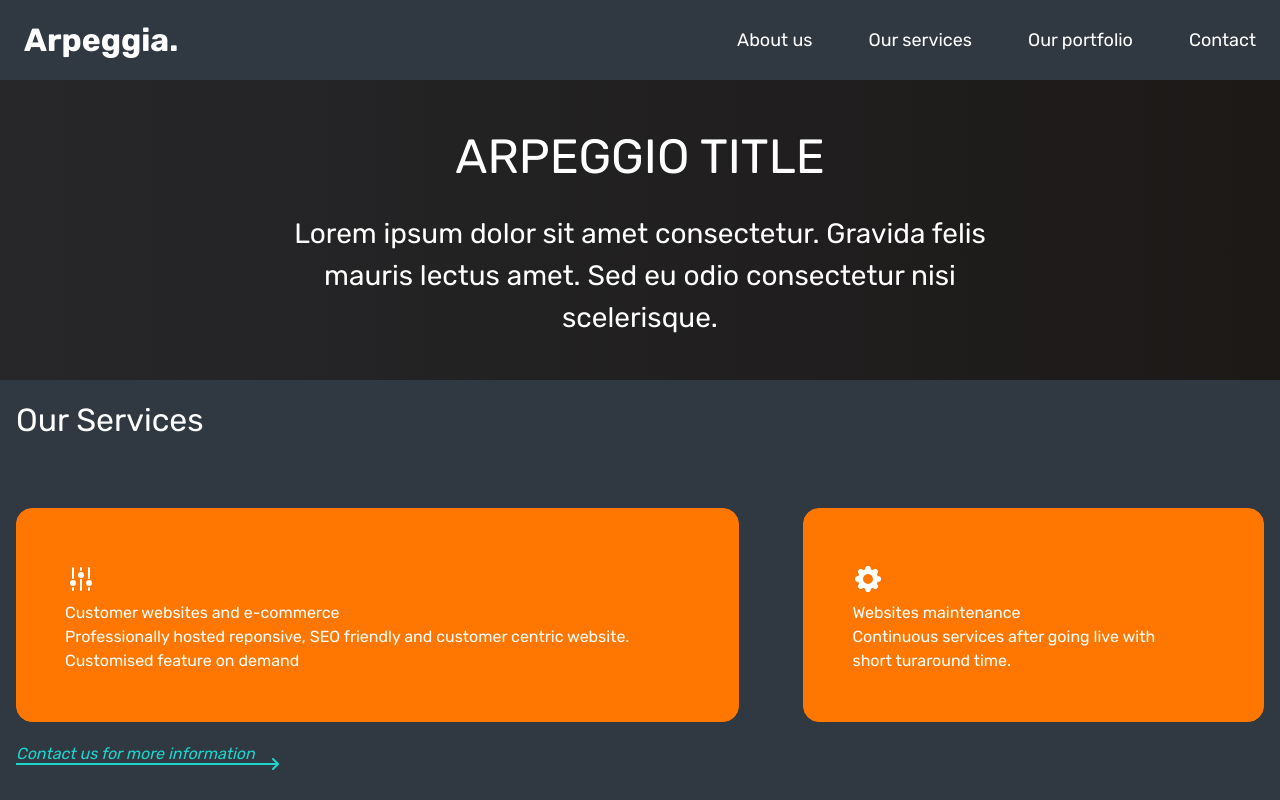
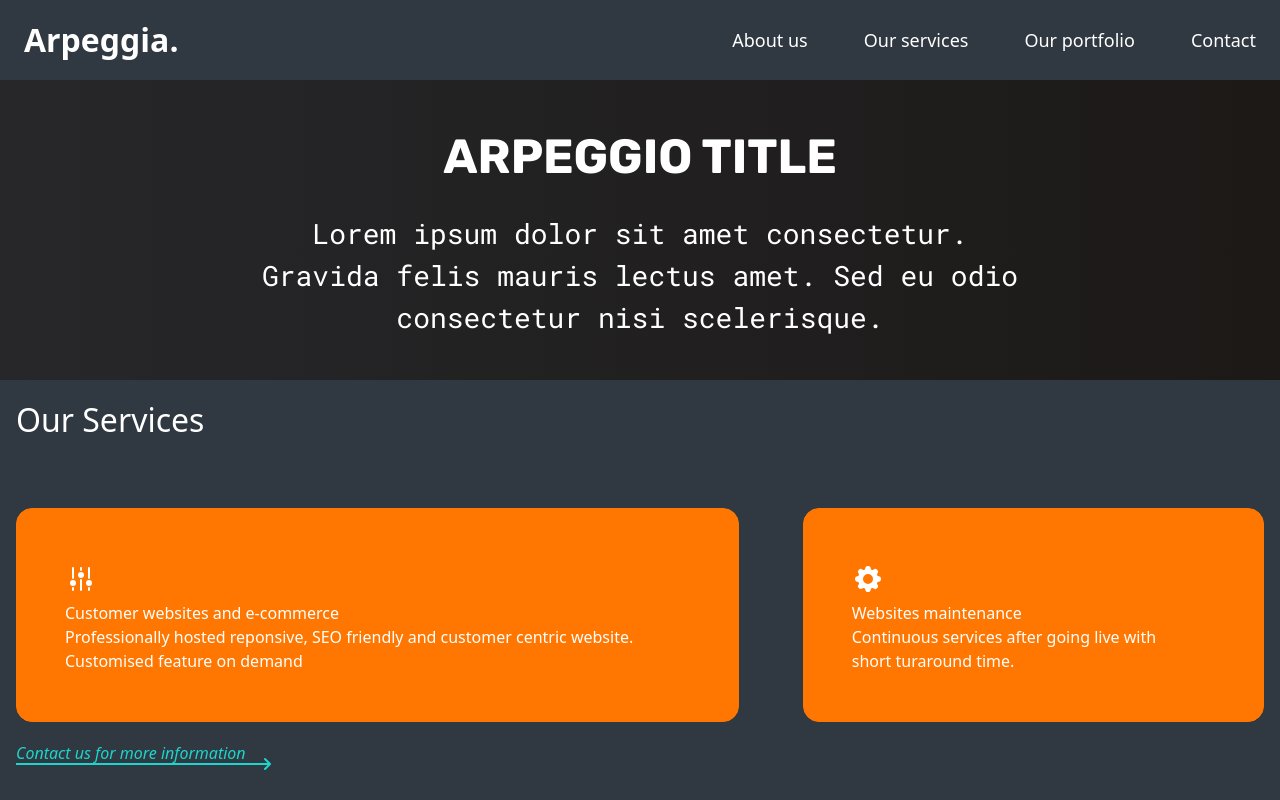
Before and after one commit to cuongtran-6618/cuongtran-6618.github.io, a Next.js app: page / in a window 1280 px wide. Shown: the top 800 px of the page. Built offline with nearby package versions, Linux system fonts and the light colour scheme.

Commit message:
remove next font using google font instead

```diff
--- a/components/HeroSection.tsx
+++ b/components/HeroSection.tsx
@@ -5,11 +5,14 @@ export default function HeroSection() {
         id="hero-section"
         className="text-white bg-gradient-to-r from-zinc-800 to-stone-900 flex justify-center items-center m-b-16"
       >
-        <div id="hero-content-container" className="mx-auto max-w-screen-md text-center">
-          <div id="hero-title" className="text-3xl md:text-4xl uppercase mb-5">
-            <h1>Arpeggio title</h1>
+        <div
+          id="hero-content-container"
+          className="mx-auto max-w-screen-md text-center"
+        >
+          <div id="hero-title" className="text-4xl font-bold uppercase mb-5">
+            <h1 className="font-rubik">Arpeggio title</h1>
           </div>
-          <div id="hero-content" className="md:text-2xl">
+          <div id="hero-content" className="text-sm md:text-2xl font-roboto">
             Lorem ipsum dolor sit amet consectetur. Gravida felis mauris lectus
             amet. Sed eu odio consectetur nisi scelerisque.
           </div>
--- a/data/teams.json
+++ b/data/teams.json
@@ -13,7 +13,7 @@
       "title": "Marketing",
       "email": "demo2@email.com",
       "phone": "+358-40-000-0000",
-      "uid": "dd2d2005-4b59-4399-8d4b-ee6a9dbf581ef",
+      "uid": "dd2d2005-4b59-4399-8d4b-ee6a9dbf581eg",
       "avatar": ""
     }
   ]
--- a/package.json
+++ b/package.json
@@ -9,7 +9,6 @@
   },
   "dependencies": {
     "@heroicons/react": "^2.0.13",
-    "@next/font": "^13.1.1",
     "keen-slider": "6.8.5",
     "next": "latest",
     "react": "18.2.0",
--- a/pages/_app.tsx
+++ b/pages/_app.tsx
@@ -1,13 +1,10 @@
 import next from "next";
 import "tailwindcss/tailwind.css";
 import "../styles/globals.css";
-import { Rubik } from "@next/font/google";
-
-const rubik = Rubik({ subsets: ["latin"], weight: ["400", "500", "700"] });
 
 function MyApp({ Component, pageProps }) {
   return (
-    <main className={rubik.className}>
+    <main>
       <Component {...pageProps} />
     </main>
   );
--- /dev/null
+++ b/pages/_document.js
@@ -0,0 +1,24 @@
+import { Html, Head, Main, NextScript } from "next/document";
+
+export default function Document() {
+  return (
+    <Html>
+      <Head>
+        <link rel="preconnect" href="https://fonts.googleapis.com" />
+        <link rel="preconnect" href="https://fonts.gstatic.com" />
+        <link
+          href="https://fonts.googleapis.com/css2?family=Roboto+Mono:wght@400;500;700&display=swap"
+          rel="stylesheet"
+        />
+        <link
+          href="https://fonts.googleapis.com/css2?family=Rubik:wght@400;500;700&display=swap"
+          rel="stylesheet"
+        />
+      </Head>
+      <body>
+        <Main />
+        <NextScript />
+      </body>
+    </Html>
+  );
+}
--- a/styles/globals.css
+++ b/styles/globals.css
@@ -5,7 +5,7 @@
 /** desktop style **/
 @media screen, print and (min-width: 1080px) {
   .width-col-2 {
-    /*max-width: 33.33%;*/
+    max-width: 33.33%;
   }
 }
 
@@ -16,7 +16,7 @@
   }
 
   .width-col-2 {
-    /*max-width: 50%;*/
+    max-width: 50%;
   }
 }
 
@@ -113,7 +113,7 @@ body {
 }
 
 .width-col-2 {
-  /*width: calc(100% - 2rem);*/
+  max-width: unset;
 }
 
 .container {
--- a/tailwind.config.js
+++ b/tailwind.config.js
@@ -1,4 +1,6 @@
 /** @type {import('tailwindcss').Config} */
+const defaultTheme = require("tailwindcss/defaultTheme");
+
 module.exports = {
   content: [
     "./pages/**/*.{js,ts,jsx,tsx}",
@@ -6,14 +8,20 @@ module.exports = {
   ],
   theme: {
     fontSize: {
-      "sm": "0.8rem",
-      "base": "1rem",
-      "xl": "1.5rem",
+      sm: "0.8125rem",
+      base: "1rem",
+      xl: "1.5rem",
       "2xl": "1.75rem",
       "3xl": "2rem",
       "4xl": "3rem",
       "5xl": "4.5rem",
     },
+    extend: {
+      fontFamily: {
+        rubik: ['"Rubik"', ...defaultTheme.fontFamily.sans],
+        roboto: ['"Roboto Mono"', ...defaultTheme.fontFamily.sans],
+      },
+    },
   },
   plugins: [],
 };
```
Also changed, not shown: 1 other file (tests, documents, lock files or other folders).
